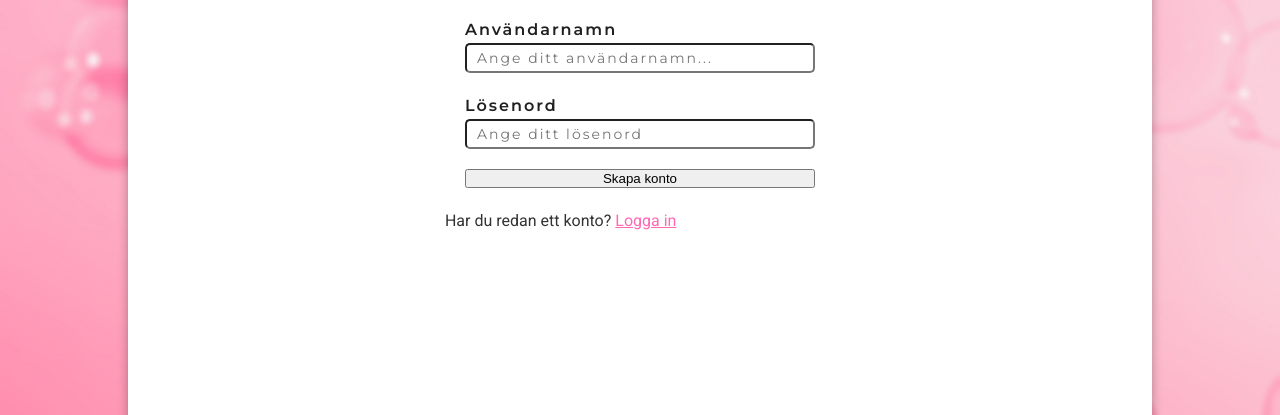
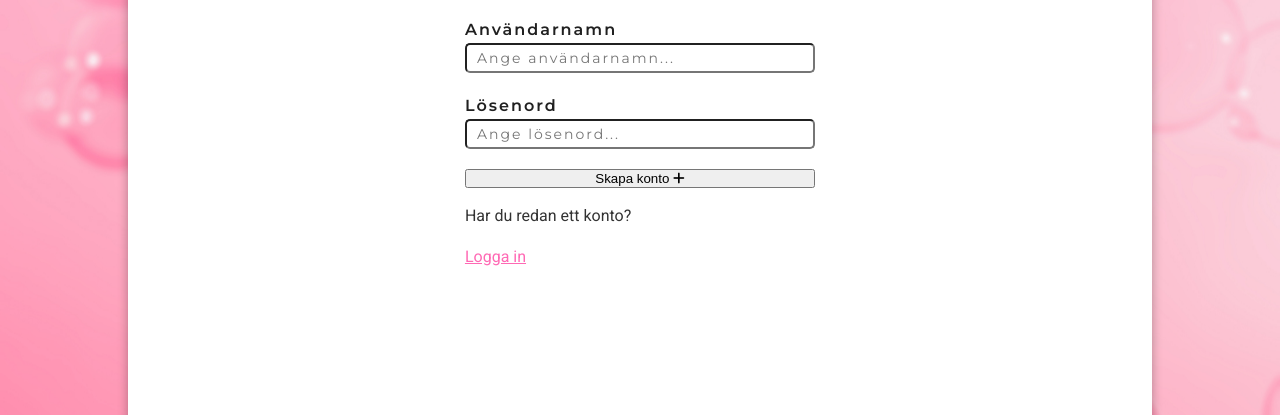
Before and after one commit to iswe2301/backend-moment4.2, a website built with Parcel: page src/create.html in a window 1280 px wide. Shown: the part 385-800 px from the top of the page. Built offline with nearby package versions, Linux system fonts and the light colour scheme.

Commit message:
Ändrat placeholder text i input, lagt till ikon i knapp, lagt till kommentarer.

```diff
--- a/src/create.html
+++ b/src/create.html
@@ -41,28 +41,33 @@
 
     <!-- Huvudinnehåll -->
     <main>
-        <!-- Header med logotyp och navmeny -->
+        <!-- Header med logotyp -->
         <header>
             <a href="/"><img src="images/logo.svg" alt="Logotyp WorkXperience"></a>
         </header>
 
+        <!-- Formulär för att skapa ny användare -->
         <div class="login-section">
             <h1>Skapa användarkonto</h1>
             <form id="userForm" metod="POST">
                 <div class="form-group">
                     <label for="new-username">Användarnamn</label>
-                    <input type="text" id="new-username" name="username" required
-                        placeholder="Ange ditt användarnamn...">
+                    <input type="text" id="new-username" name="username" required placeholder="Ange användarnamn...">
                 </div>
                 <div class="form-group">
                     <label for="new-password">Lösenord</label>
-                    <input type="password" id="new-password" name="password" required placeholder="Ange ditt lösenord">
+                    <input type="password" id="new-password" name="password" required placeholder="Ange lösenord...">
                 </div>
                 <span id="error-message"></span>
-                <button type="submit" id="submit-user">Skapa konto</button>
+                <button type="submit" id="submit-user">Skapa konto <i class="fa-solid fa-plus"></i></button>
+                <!-- Länk för att logga in -->
+                <div id="user">
+                    <p>Har du redan ett konto?</p>
+                    <a href="index.html">Logga in</a>
+                </div>
             </form>
-            <p>Har du redan ett konto? <a href="index.html">Logga in</a></p>
         </div>
+        <!-- Popup som visas när ny användare lagts till -->
         <span class="popup"></span>
     </main>
 
```
